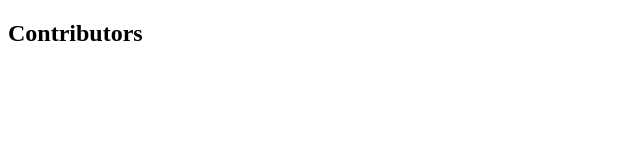
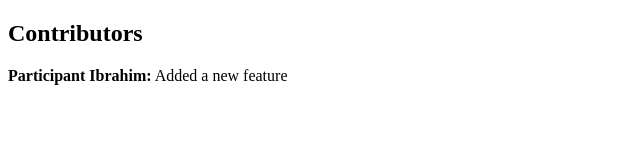
Before and after one commit to Aldgar/colaborative-work, a plain HTML site: page index.html in a window 1280 px wide. Shown: the whole page, without its empty margins (0-640 px from the left). Drawn offline with Linux system fonts and the light colour scheme.

Commit message:
The new feature has been added

```diff
--- a/index.html
+++ b/index.html
@@ -9,6 +9,7 @@
 
     <div id="contributors">
         <h2>Contributors</h2>
+        <p><strong>Participant Ibrahim:</strong> Added a new feature</p>
 
 
 
```
